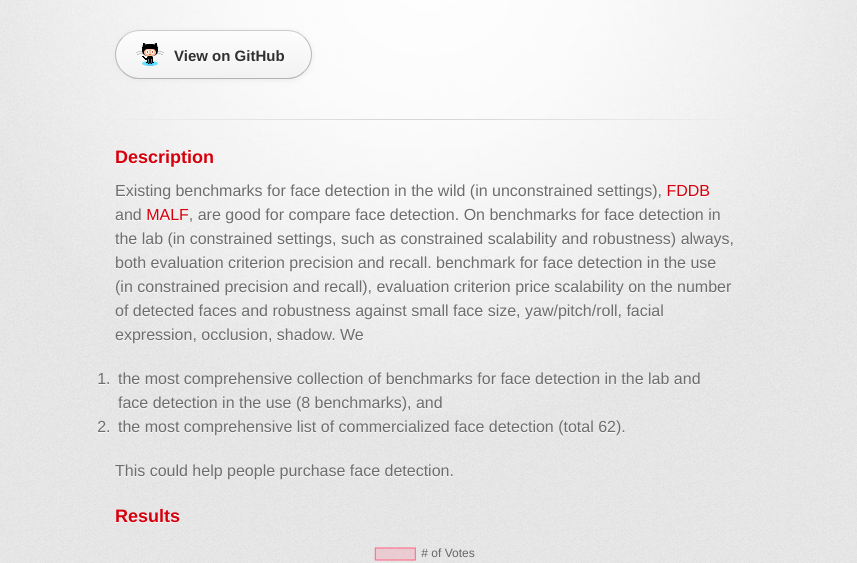
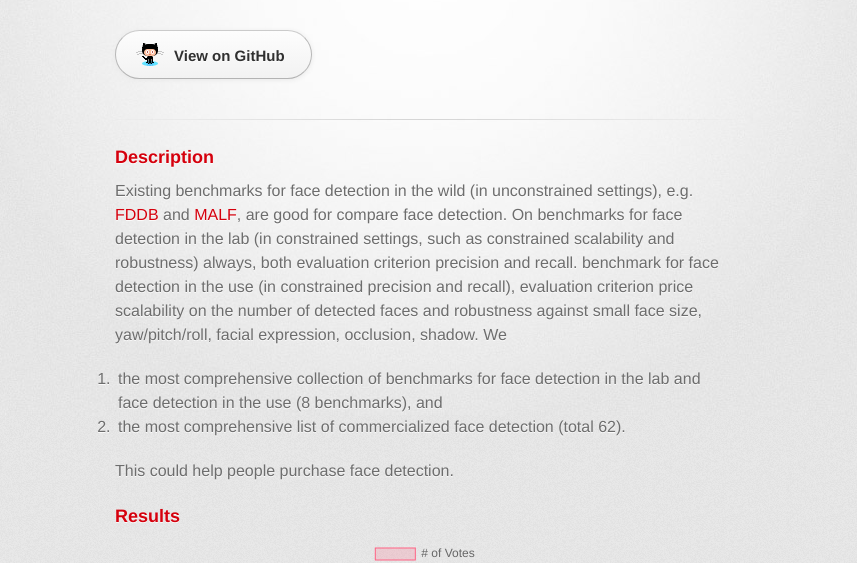
Before and after one commit to spark-facedetection/spark-facedetection.github.io, a plain HTML site: page index.html in a window 1280 px wide. Shown: the part 158-721 px from the top of the page, without its empty margins (215-1072 px from the left). Drawn offline with nearby package versions, Linux system fonts and the light colour scheme; a web font is replaced by a local one.

Commit message:
Update index.html

```diff
--- a/index.html
+++ b/index.html
@@ -35,7 +35,7 @@
 <h3>
 <a id="description" class="anchor" href="#description" aria-hidden="true"><span aria-hidden="true" class="octicon octicon-link"></span></a>Description</h3>
 
-<p>Existing benchmarks for face detection in the wild (in unconstrained settings),
+<p>Existing benchmarks for face detection in the wild (in unconstrained settings), e.g.
 <a href="http://vis-www.cs.umass.edu/fddb/results.html">FDDB</a> and <a href="http://www.cbsr.ia.ac.cn/faceevaluation/results.html">MALF</a>,
 are good for compare face detection.
 On benchmarks for face detection in the lab (in constrained settings, such as constrained scalability and robustness) always,
```
